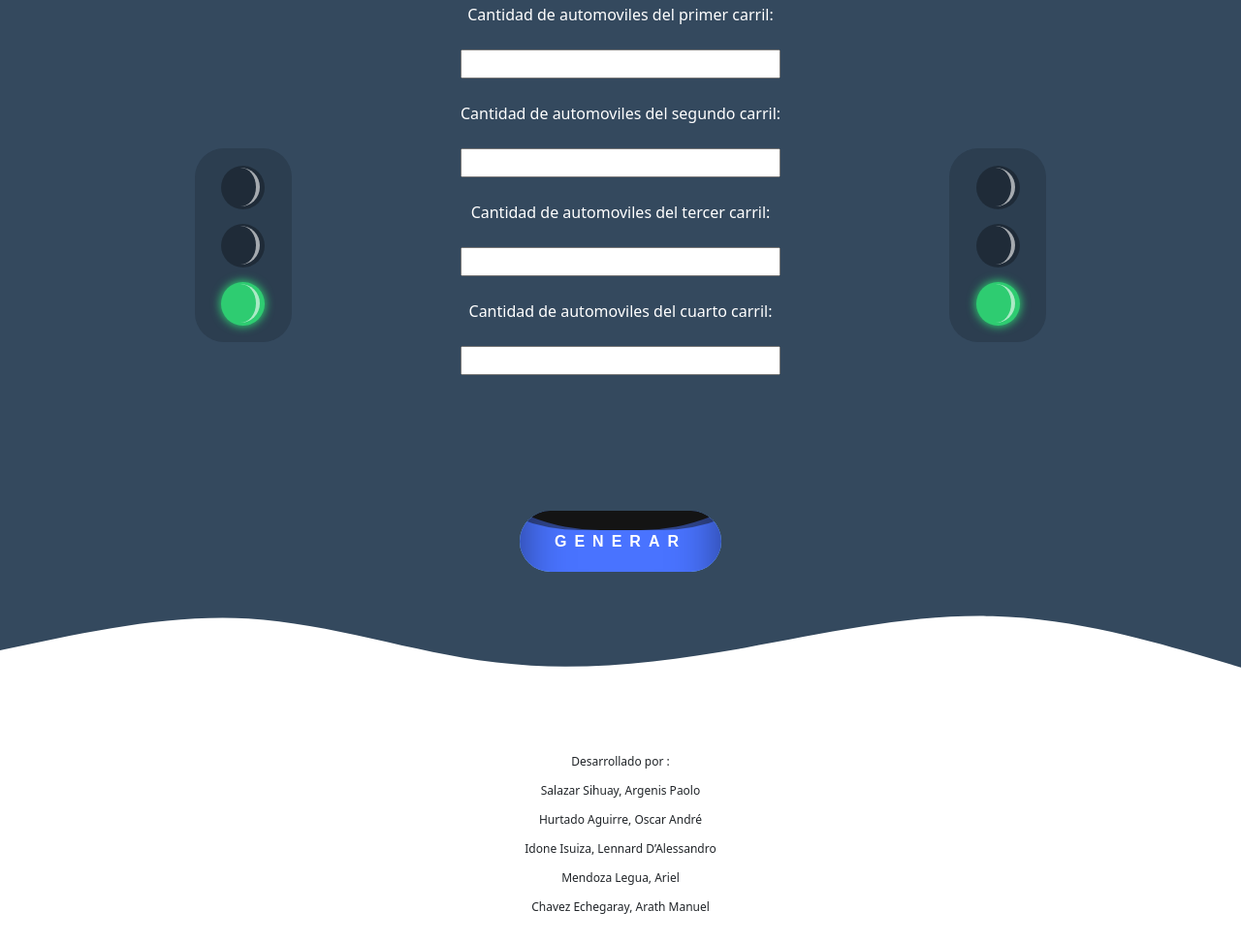
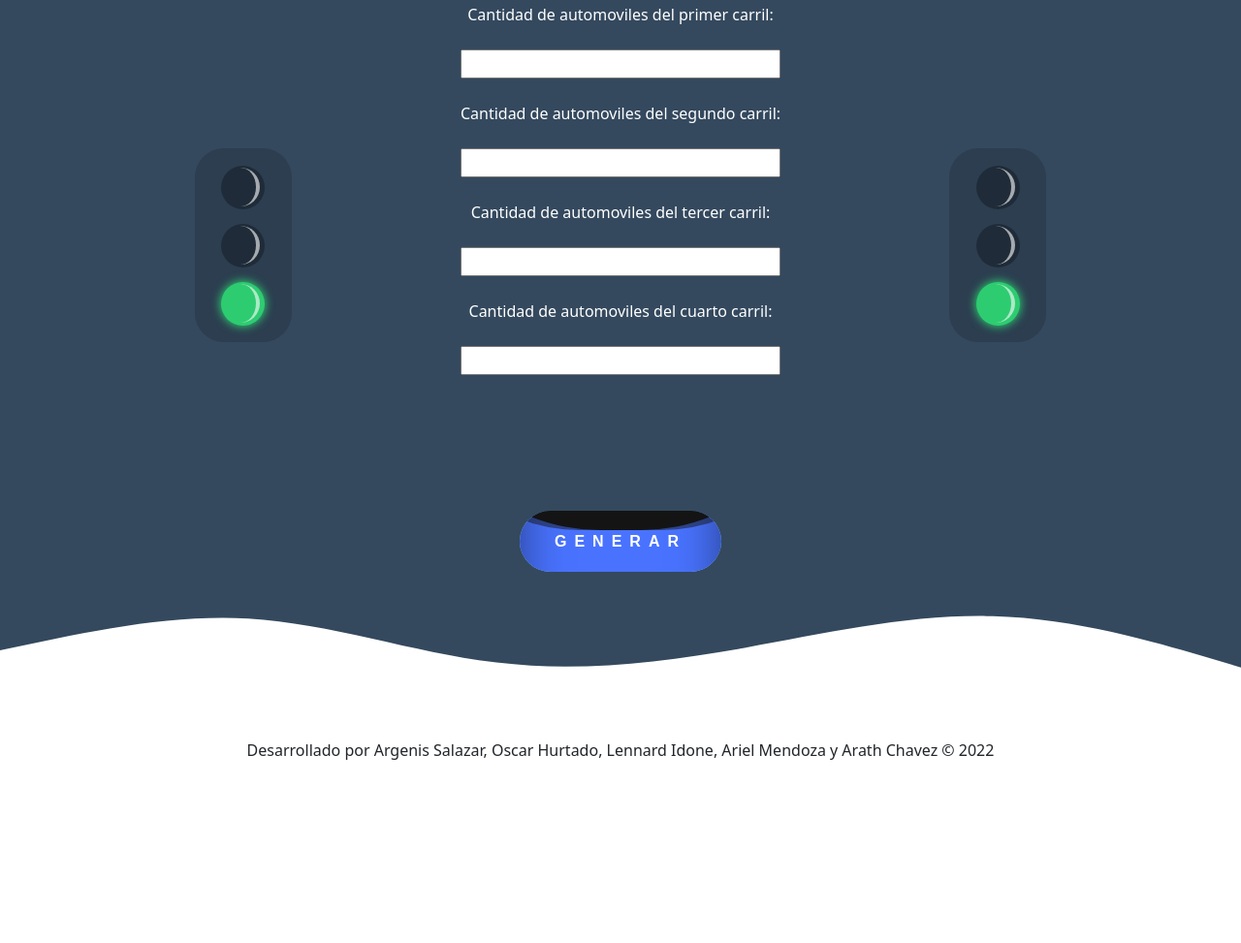
Before and after one commit to Arath22/semaforo, a plain HTML site: page index.html in a window 1280 px wide. Shown: the part 1286-2259 px from the top of the page at 97% size. After the commit the page ends 2119 px from the top, so only its background shows below. Drawn offline with Linux system fonts and the light colour scheme.

Commit message:
Update index.html

```diff
--- a/index.html
+++ b/index.html
@@ -113,13 +113,7 @@
 			</section>
 			<footer>
 				<nav class="footer-nav">
-					<p style="font-size: 12px;">Desarrollado por : </p>
-					<p style="font-size: 12px;">Salazar Sihuay, Argenis Paolo</p>
-					<p style="font-size: 12px;">Hurtado Aguirre, Oscar André</p>
-					<p style="font-size: 12px;">Idone Isuiza, Lennard D’Alessandro</p>
-					<p style="font-size: 12px;">Mendoza Legua, Ariel</p>
-					<p style="font-size: 12px;">Chavez Echegaray, Arath Manuel</p>
-
+					<h6>Desarrollado por Argenis Salazar, Oscar Hurtado, Lennard Idone, Ariel Mendoza y Arath Chavez © 2022</h6><br>
 				</nav>
 			</footer>
 		</main>
```
